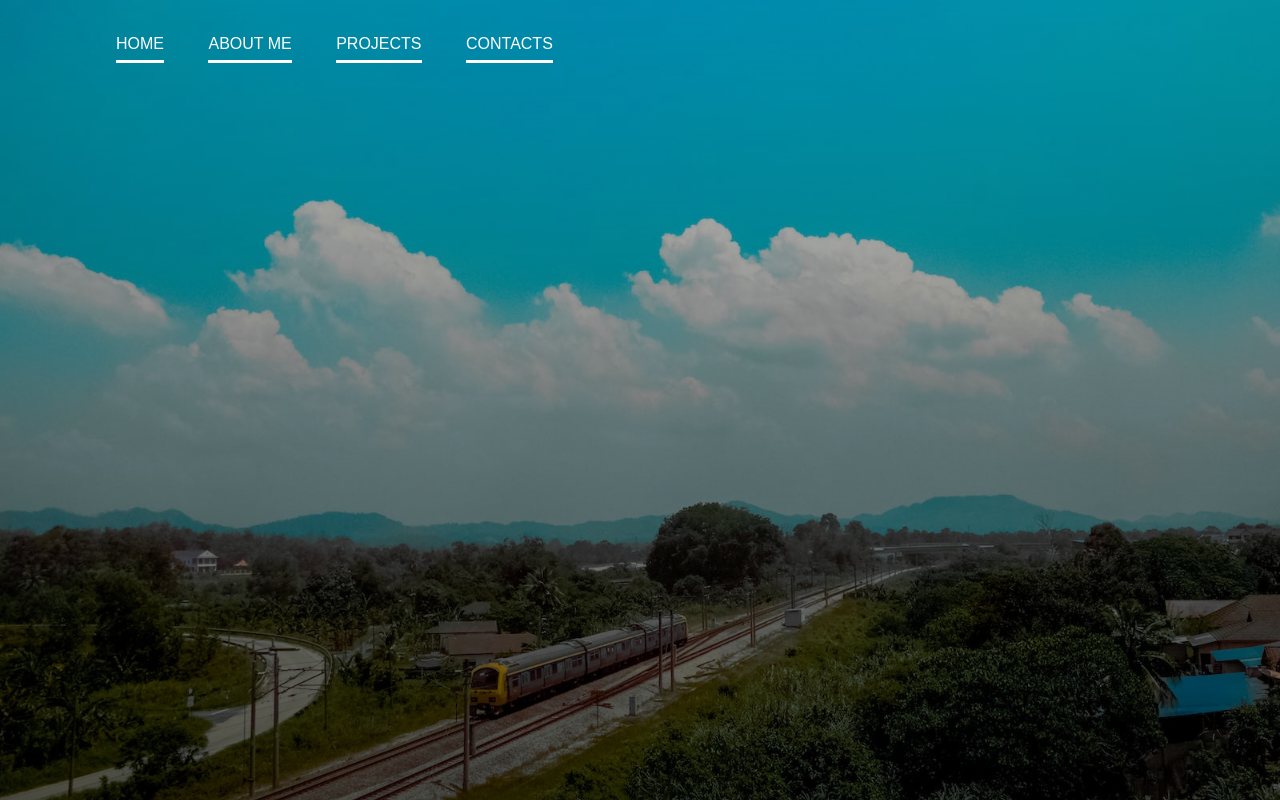
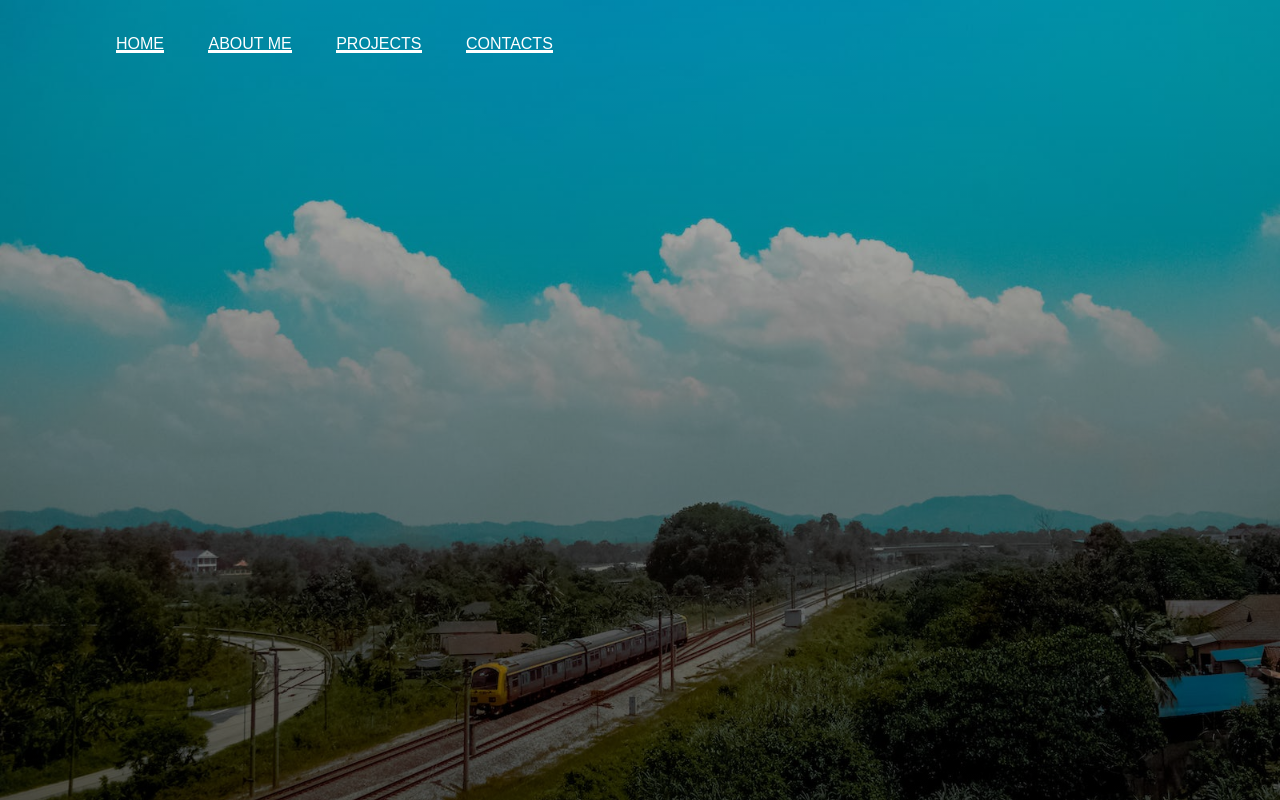
Before and after one commit to brianhsz/bhz, a plain HTML site: page index.html in a window 1280 px wide. Drawn offline with Linux system fonts and the light colour scheme.

Commit message:
Update bhz-website.css

```diff
--- a/bhz-website.css
+++ b/bhz-website.css
@@ -41,5 +41,5 @@
   background: #ffffff;
   position: absolute;
   left: 0;
-  bottom: -10px;
+  bottom: 0;
 }
```
